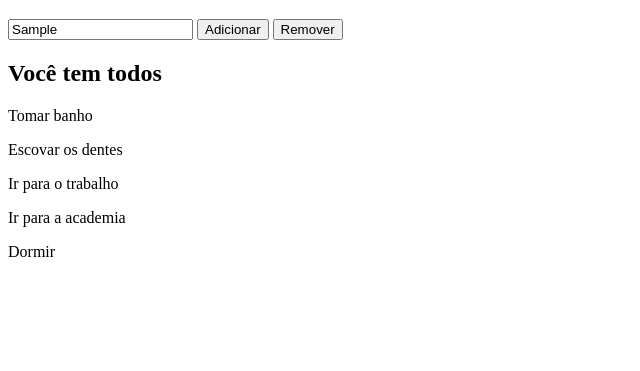
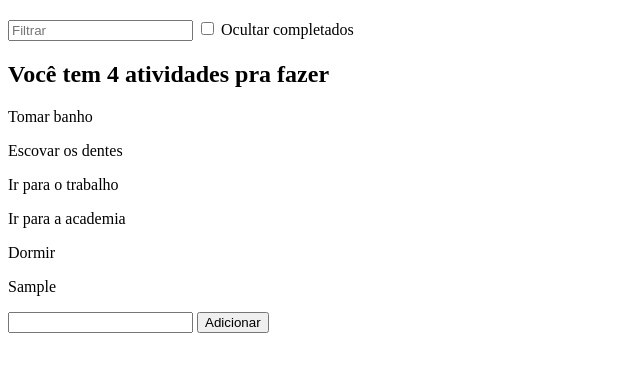
Before and after one commit to guilhermealvesdev/js-bootcamp, a plain HTML site: page todo-app/index.html in a window 1280 px wide. Both pictures are taken after typing "Sample" into the empty fields and a click on the button "Adicionar". Shown: the part 61-432 px from the top of the page, without its empty margins (0-640 px from the left). Drawn offline with Linux system fonts and the light colour scheme.

Commit message:
Aulas 58 e 59, que não entendi buceta

```diff
--- a/todo-app/index.html
+++ b/todo-app/index.html
@@ -3,15 +3,15 @@
 <head>
     <meta charset="UTF-8">
     <meta name="viewport" content="width=device-width, initial-scale=1.0">
-    <title>Teste</title>
+    <title>TODOS</title>
     <script src="todo.js" defer></script>
 </head>
 <body>
     <h1>Todos</h1>
-    <input type="input" id="campo" />
-    <button id="adicionar">Adicionar</button>
-    <button id="remover">Remover</button>
-
-    <h2>Você tem todos</h2>
+    <input type="input" id="filtrar" placeholder="Filtrar" /> <label><input type="checkbox" id="oculta-completados" /> Ocultar completados</label>
+    <div id="lista"></div>
+    <form id="formulario">
+        <input type="input" id="campo-adicionar" name="todo" /> <button>Adicionar</button>
+    </form>
 </body>
 </html>
--- a/todo-app/todo.js
+++ b/todo-app/todo.js
@@ -21,33 +21,69 @@ const toDos = [
     }
 ];
 
-//Filtrar tudo do objeto pra procurar
-const incompleteTodos = toDos.filter(function(todo){
-    return !todo.completed;
-});
+const filtro = {
+    texto: '',
+    ocultaCompletas: false
+}
 
-console.log(incompleteTodos);
+//Função que renderiza todos os itens da array
+const renderizaFiltro = function(tarefas, filtro){
 
+    //Itens filtrados
+    let filtrados = tarefas.filter(function(item){
+        return item.activity.toLowerCase().includes(filtro.texto.toLowerCase());
+    });
 
-//Colocar tudo em vários <p>
-toDos.forEach(function(todo){
-    const p = document.createElement('p');
-    p.textContent = todo.activity;
-    document.querySelector('body').appendChild(p);
+    //Olha, meu amigo, nem eu entendi isso aqui. Assiste de novo a aula 59, por favor.
+    filtrados = filtrados.filter(function(item){
+        return !filtro.ocultaCompletas || !item.completed;
+    });
+
+    //Filtrar incompletos
+    const incompleteTodos = filtrados.filter(function(todo){
+        return !todo.completed;
+    });
+
+    document.querySelector('#lista').innerHTML = '';
+
+    const resumo = document.createElement('h2');
+    resumo.textContent = `Você tem ${incompleteTodos.length} atividades pra fazer`
+    document.querySelector('#lista').appendChild(resumo);
+
+    filtrados.forEach(function(item){
+        const p = document.createElement('p');
+        p.textContent = item.activity;
+        document.querySelector("#lista").appendChild(p);
+    });
+};
+
+renderizaFiltro(toDos, filtro);
+
+//Listeners
+
+//Listener pra quando o usuário digitar no campo de input
+document.querySelector('#filtrar').addEventListener('input', function(e){
+    filtro.texto = e.target.value;
+    renderizaFiltro(toDos, filtro);
 });
 
 
-//Listeners
+//Adicionar
+document.querySelector('#formulario').addEventListener('submit', function(e){
+    e.preventDefault();
+    toDos.push({
+        activity:e.target.elements.todo.value,
+        completed:false
+    });
 
-document.querySelector('#campo').addEventListener('input', function(e){
-    console.log(e.target.value);
+    document.querySelector("#lista").innerHTML = "";
+    renderizaFiltro(toDos, filtro);
+
+    e.target.elements.todo.value = "";
 });
 
-document.querySelector('#adicionar').addEventListener('click', function(){
-    console.log('adicionar');
-});
-
-document.querySelector('#remover').addEventListener('click', function(){
-    console.log('remover');
-    document.querySelector('#campo').value = "";
-});
+//Ocultar completados
+document.querySelector('#oculta-completados').addEventListener('change', function(e){
+    filtro.ocultaCompletas = e.target.checked;
+    renderizaFiltro (toDos, filtro);
+})
```
